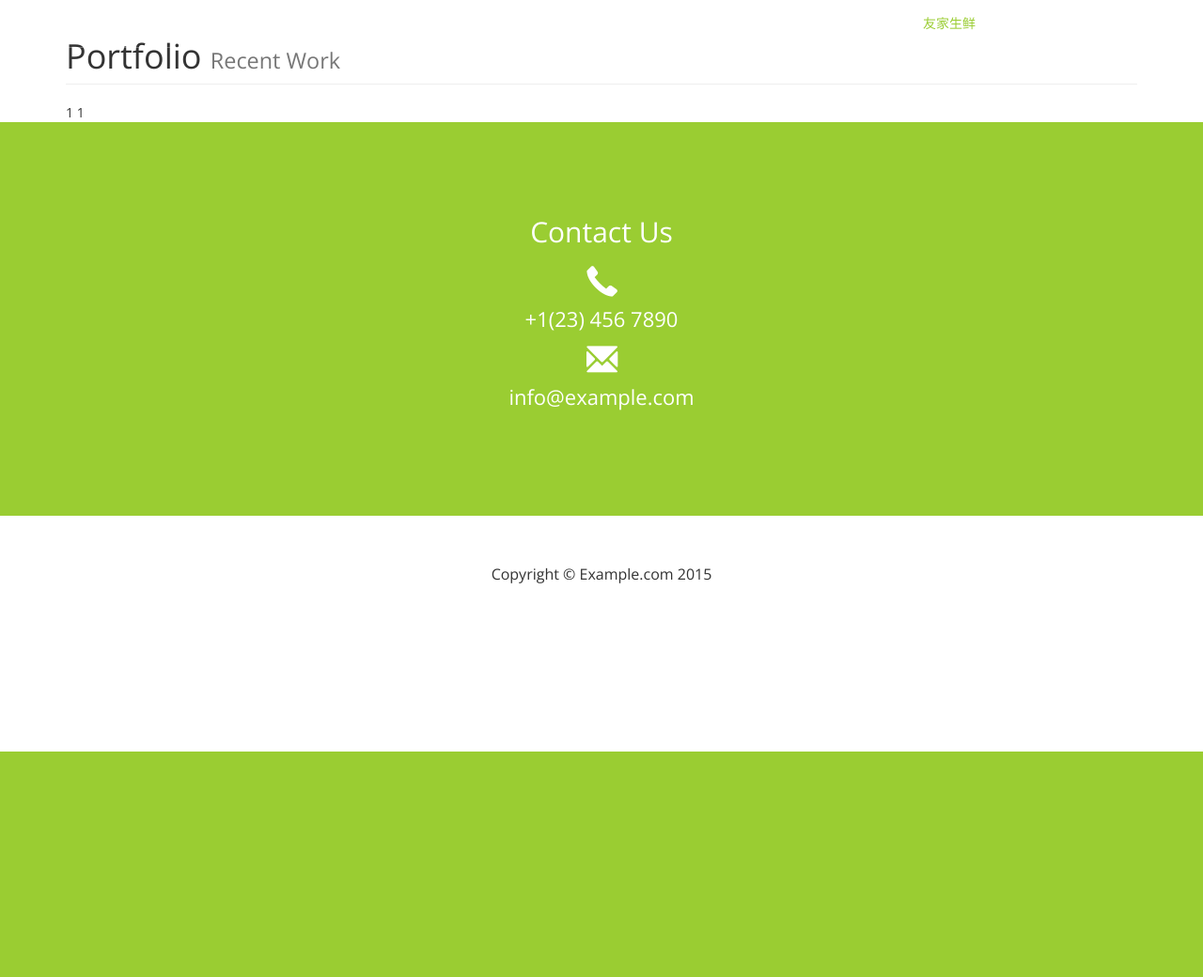
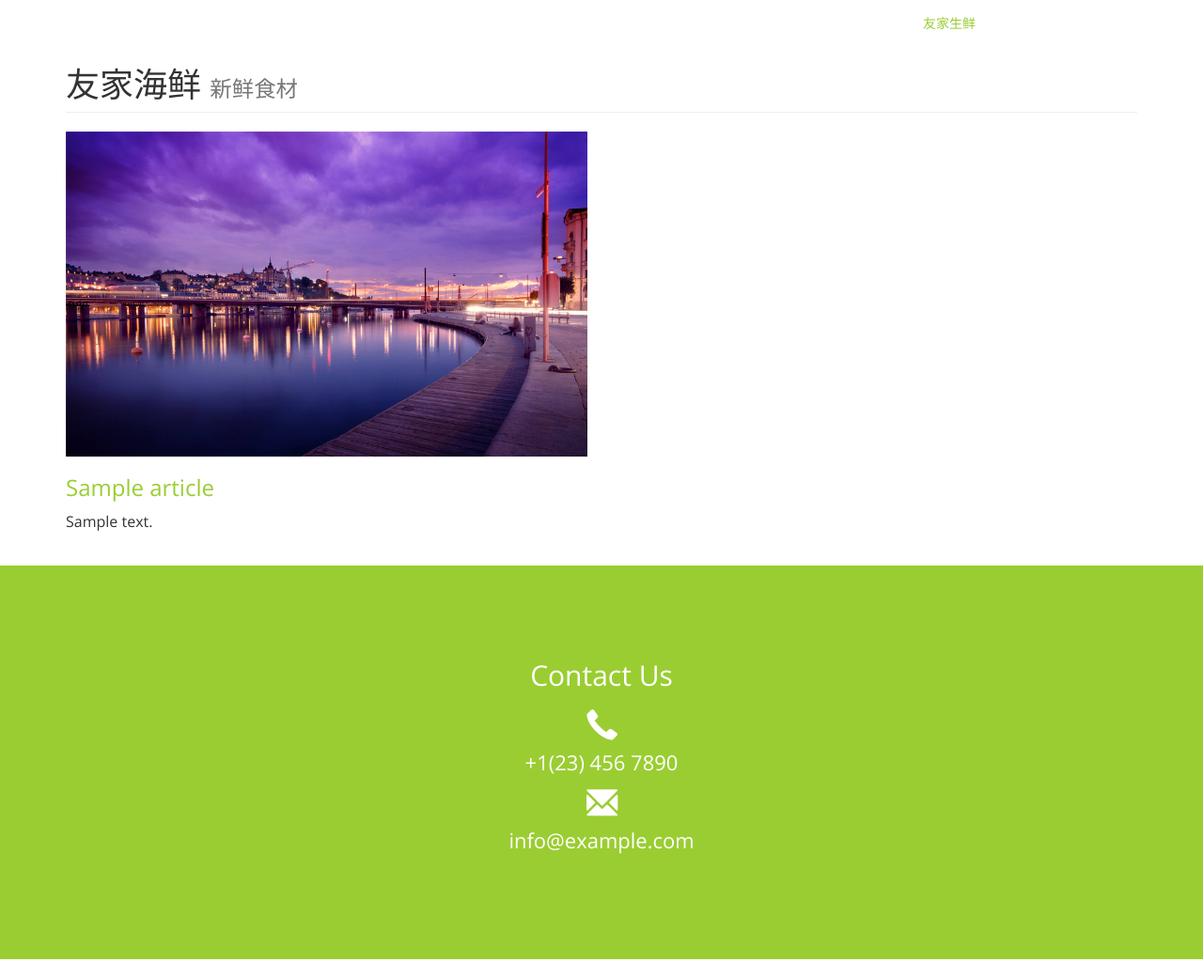
Before and after one commit to wsaicyj/yoyoran, a Django app: page /fresh_food/ in a window 1280 px wide. Shown: the top 1040 px of the page at 94% size. Before the commit the page ends 800 px from the top, so only its background shows below. Run offline with Django 3.2, Linux system fonts and the light colour scheme; tables that the repository leaves empty hold one stand-in row (values such as "Sample post"); some libraries are stand-ins or nearby versions.

Commit message:
友家海鲜-数据展现

```diff
--- a/yoyozj/static/css/custom.css
+++ b/yoyozj/static/css/custom.css
@@ -2,6 +2,7 @@ html,
 body {
     width: 100%;
     height: 100%;
+    /*padding-bottom:70px;*/
     font-family: 'Open Sans','Helvetica Neue',Arial,sans-serif;
 }
 
@@ -195,8 +196,8 @@ header .header-content .header-content-inner p {
 
 .navbar-default {
     border-color: rgba(34,34,34,.05);
-    /*background-color: #fff;*/
-    background-color: #31edff;
+    background-color: #fff;
+    /*background-color: #31edff;*/
     -webkit-transition: all .35s;
     -moz-transition: all .35s;
     transition: all .35s;
@@ -236,7 +237,7 @@ header .header-content .header-content-inner p {
     .navbar-default {
         border-color: rgba(255,255,255,.3);
         background-color: transparent;
-        /*background-color: #31edff;*/
+        /*background-color: #d1f6b5;*/
     }
 
     .navbar-default .navbar-header .navbar-brand {
--- a/yoyozj/static/css/fresh_food.css
+++ b/yoyozj/static/css/fresh_food.css
@@ -1,3 +1,12 @@
+body {
+    padding-bottom:70px;
+    /*background-color: #f4f4f4;*/
+}
+
+.seafood-content {
+    padding-top: 30px;;
+}
+
 .portfolio-item {
     margin-bottom: 25px;
 }
--- a/yoyozj/templates/yoyozj/base.html
+++ b/yoyozj/templates/yoyozj/base.html
@@ -51,14 +51,14 @@ Although you can use them, for a more unique website, replace these images with
                 </button>
                 <a class="navbar-brand" href="#">
                 	<span class="glyphicon glyphicon-fire"></span>
-                	LOGO
+                    悠悠然
                 </a>
             </div>
             <!-- Navbar links -->
             <div class="collapse navbar-collapse" id="navbar">
                 <ul class="nav navbar-nav navbar-right">
                     <li id="index">
-                        <a href="{% url 'yoyozj:index' %}">悠悠然</a>
+                        <a href="{% url 'yoyozj:index' %}">首页</a>
                     </li>
                     <li id="freshfood">
                         <a href="{% url 'yoyozj:fresh_food' %}">友家生鲜</a>
--- a/yoyozj/templates/yoyozj/freshfood.html
+++ b/yoyozj/templates/yoyozj/freshfood.html
@@ -6,23 +6,21 @@
 {% block content %}
     <link href="{% static 'css/fresh_food.css' %}" rel="stylesheet">
     <!-- Content -->
-    <div class="container">
+    <div class="container seafood-content">
 
         <!-- Heading -->
         <div class="row">
             <div class="col-lg-12">
-                <h1 class="page-header">Portfolio
-                    <small>Recent Work</small>
+                <h1 class="page-header">友家海鲜
+                    <small>新鲜食材</small>
                 </h1>
             </div>
         </div>
         <!-- /.row -->
-        {{ fresh_food_list.count }}
-        {% for fresh in fresh_food_list %}
-            {{ forloop.counter }}
-            <!-- Projects Row -->
-            <div class="row">
-            {% if forloop.counter|divisibleby:2 %}
+
+        <!-- Projects Row -->
+        <div class="row">
+            {% for fresh in fresh_food_list %}
                 <div class="col-md-6 portfolio-item">
                     <a href="#">
                         <img class="img-responsive" src="{% static 'images/bridge.jpg' %}" alt="">
@@ -32,21 +30,19 @@
                     </h3>
                     <p class="line-limit-length">{{ fresh.content }}</p>
                 </div>
-            {% endif %}
-            {% if forloop.counter|divisibleby:2 %}
-                <div class="col-md-6 portfolio-item">
-                    <a href="#">
-                        <img class="img-responsive" src="{% static 'images/timg2.jpg' %}" alt="">
-                    </a>
-                    <h3>
-                        <a href="#">{{ fresh.title }}</a>
-                    </h3>
-                    <p class="line-limit-length">{{ fresh.content }}</p>
-                </div>
-            {% endif %}
-            </div>
-            <!-- /.row -->
-        {% endfor %}
+            {% endfor %}
+            {#                <div class="col-md-6 portfolio-item">#}
+            {#                    <a href="#">#}
+            {#                        <img class="img-responsive" src="{% static 'images/timg2.jpg' %}" alt="">#}
+            {#                    </a>#}
+            {#                    <h3>#}
+            {#                        <a href="#">{{ fresh.title }}</a>#}
+            {#                    </h3>#}
+            {#                    <p class="line-limit-length">{{ fresh.content }}</p>#}
+            {#                </div>#}
+        </div>
+        <!-- /.row -->
+
 
         {#            <!-- Projects Row -->#}
         {#            <div class="row">#}
--- a/yoyozj/templates/yoyozj/index.html
+++ b/yoyozj/templates/yoyozj/index.html
@@ -6,8 +6,9 @@
     <header>
         <div class="header-content">
             <div class="header-content-inner">
-                <h1>Dramatically Engage</h1>
-                <p>Objectively innovate empowered manufactured products whereas parallel platforms.</p>
+                <h3>采菊东篱下 悠然见南山</h3>
+                <p>山气日夕佳 飞鸟相与还</p>
+{#                <p>Objectively innovate empowered manufactured products whereas parallel platforms.</p>#}
                 <a href="#" class="btn btn-primary btn-lg">Engage Now</a>
             </div>
         </div>
```
Also changed, not shown: yoyobd/datamining/code2-1.py (added, +11 -0 lines), yoyobd/datamining/code2-3.py (added, +15 -0 lines).
